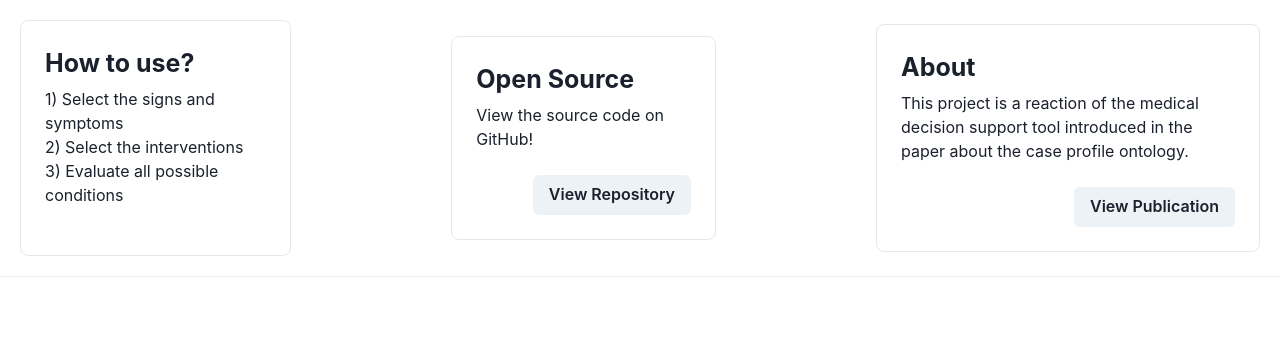
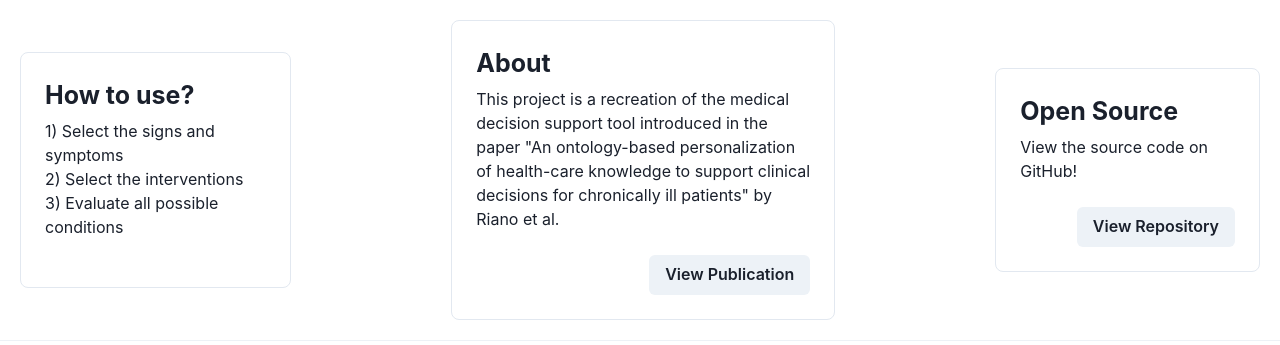
Before and after one commit to Minitour/cpo-decision-tool, a React (Vite) app in the folder frontend/: page / in a window 1280 px wide. Shown: the top 345 px of the page. Built offline with nearby package versions, Linux system fonts and the light colour scheme; no server answers.

Commit message:
fixed typo + updated readme

```diff
--- a/frontend/src/App.tsx
+++ b/frontend/src/App.tsx
@@ -143,9 +143,15 @@ function App() {
           </div>
         } />
 
-        <Card title="Open Source" description="View the source code on GitHub!" actionTitle="View Repository" actionLink="https://github.com/Minitour/cpo-decision-tool" />
+        <Card title="About"
+          description={`This project is a recreation of the medical decision support tool introduced in the paper "An ontology-based personalization of health-care knowledge to support clinical decisions for chronically ill patients" by Riano et al.`}
+          actionTitle="View Publication"
+          actionLink="https://doi.org/10.1016/j.jbi.2011.12.008" />
 
-        <Card title="About" description="This project is a reaction of the medical decision support tool introduced in the paper about the case profile ontology." actionTitle="View Publication" actionLink="https://doi.org/10.1016/j.jbi.2011.12.008" />
+        <Card title="Open Source"
+          description="View the source code on GitHub!"
+          actionTitle="View Repository"
+          actionLink="https://github.com/Minitour/cpo-decision-tool" />
       </HStack>
 
       <Divider />
```
Also changed, not shown: 1 other file (tests, documents, lock files or other folders).
